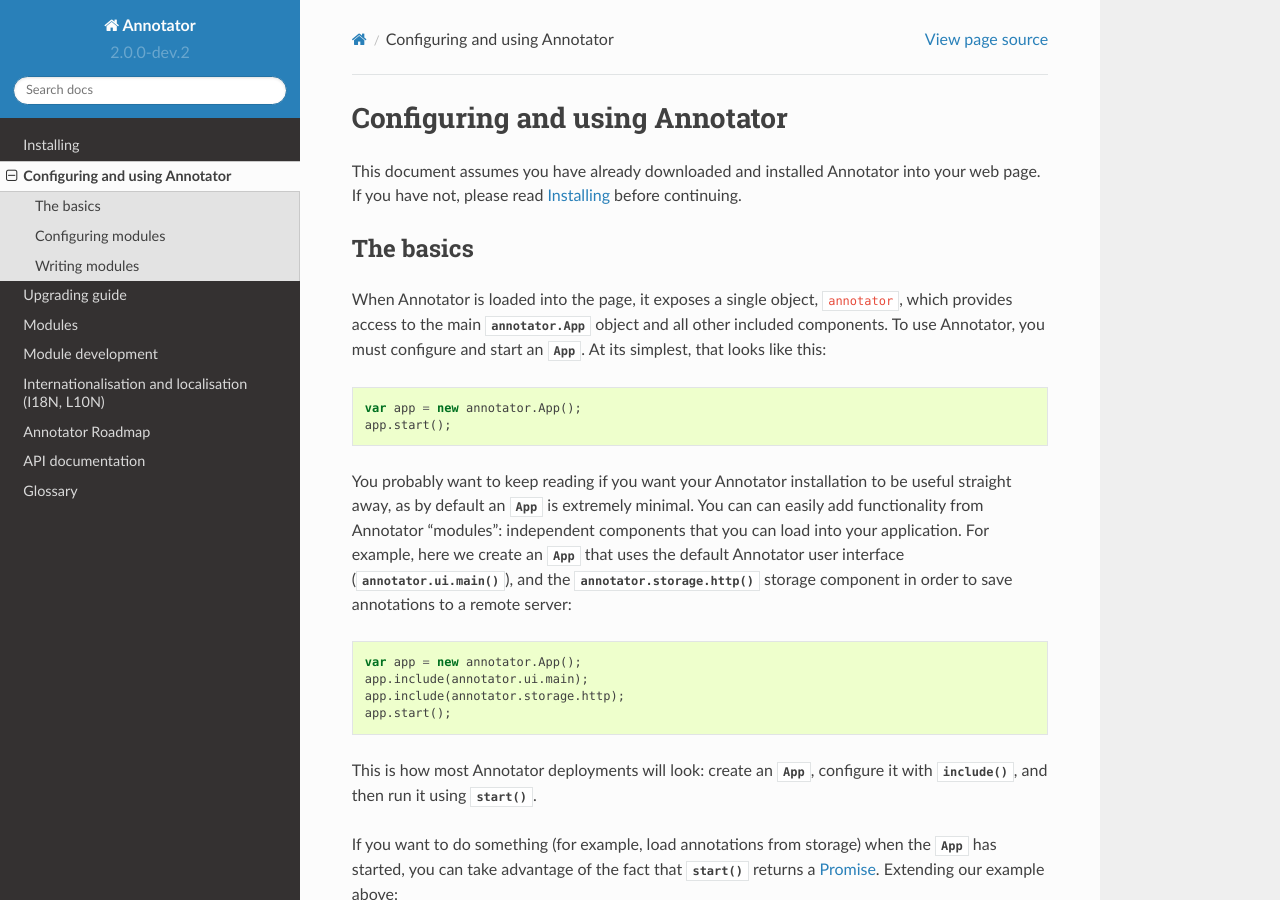
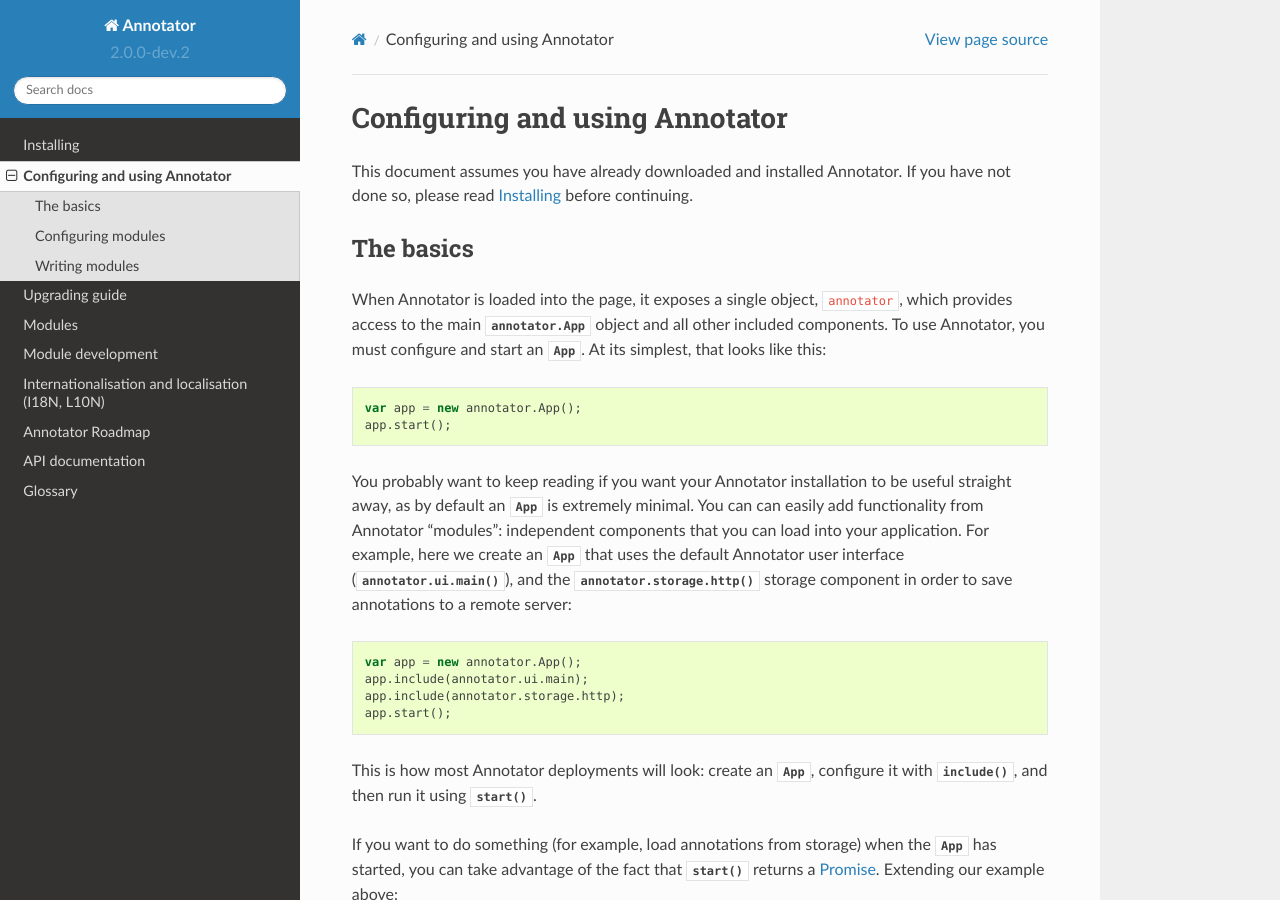
Before and after one commit to openannotation/annotator, a Sphinx documentation site: the page built from doc/usage.rst, in a window 1280 px wide and 900 px high. Built offline with Sphinx 7.4.7 and the Read the Docs theme 2.0.0, drawn with Linux system fonts in a browser that asks for light colours.

Commit message:
Nix "web page" from the installation note

```diff
--- a/doc/usage.rst
+++ b/doc/usage.rst
@@ -1,8 +1,8 @@
 Configuring and using Annotator
 ===============================
 
-This document assumes you have already downloaded and installed Annotator into
-your web page. If you have not, please read :doc:`installing` before continuing.
+This document assumes you have already downloaded and installed Annotator.
+If you have not done so, please read :doc:`installing` before continuing.
 
 The basics
 ----------
```
